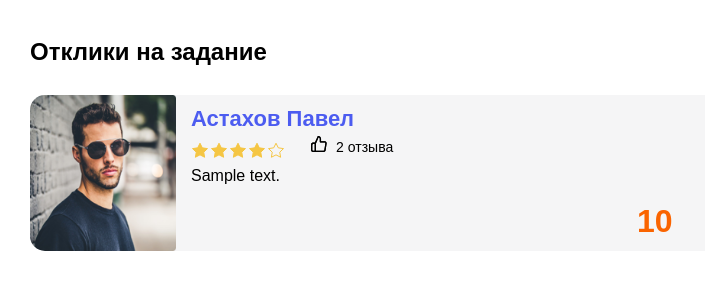
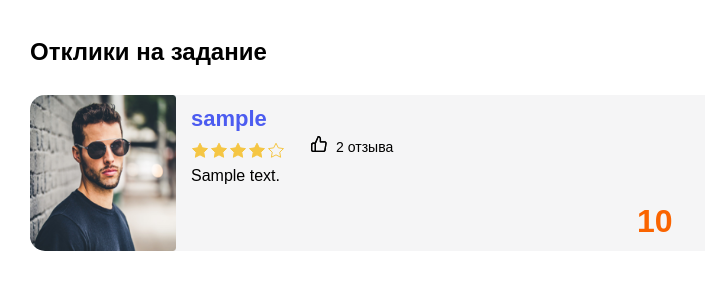
Before and after one commit to htmlacademy-yii/1964541-task-force-4, a Yii app: template views/task/view.php in a window 1280 px wide. Shown: the part 978-1269 px from the top of the page, without its empty margins (0-705 px from the left). Run offline with PHP 8.4 and a stand-in for Yii, Linux system fonts and the light colour scheme; the template is opened without the code that fills it: most values are stand-ins (such as "Sample title", 1, 10 or a date in 2020); data that the repository does not hold is empty; some libraries are stand-ins or nearby versions; some web fonts are replaced.

Commit message:
responses work

```diff
--- a/models/Response.php
+++ b/models/Response.php
@@ -64,6 +64,11 @@ class Response extends \yii\db\ActiveRecord
         return $this->hasOne(User::className(), ['id' => 'executor_id']);
     }
 
+    public function getCustomer()
+    {
+        return $this->hasOne(User::className(), ['id' => 'customer_id']);
+    }
+
     /**
      * Gets query for [[Task]].
      *
--- a/views/task/view.php
+++ b/views/task/view.php
@@ -17,7 +17,7 @@
     <div class="response-card">
         <img class="customer-photo" src="../img/man-glasses.png" width="146" height="156" alt="Фото заказчиков">
         <div class="feedback-wrapper">
-            <a href="#" class="link link--block link--big">Астахов Павел</a>
+            <a href="#" class="link link--block link--big"><?= $response->customer->login ?></a>
             <div class="response-wrapper">
                 <div class="stars-rating small"><span class="fill-star">&nbsp;</span><span class="fill-star">&nbsp;</span><span class="fill-star">&nbsp;</span><span class="fill-star">&nbsp;</span><span>&nbsp;</span></div>
                 <p class="reviews">2 отзыва</p>
```
